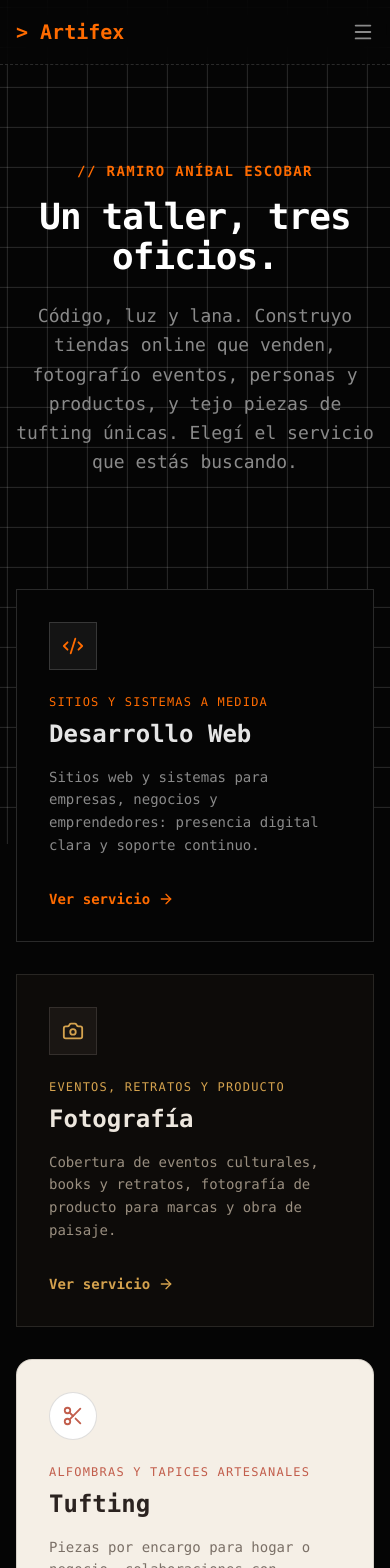
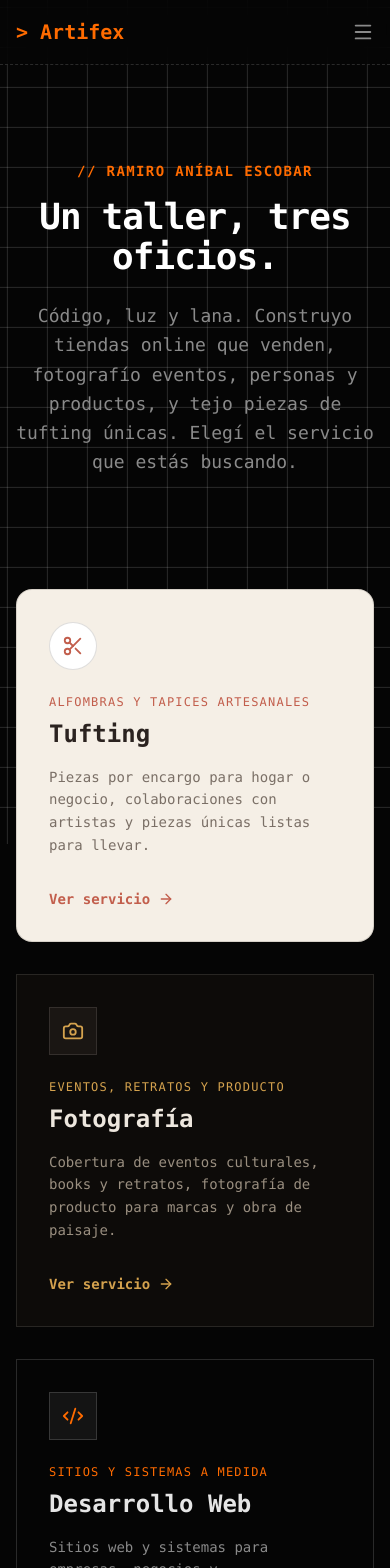
Before and after one commit to artifex94/artifex94.github.io, a React (Vite) app: page / in a window 390 px wide. Shown: the top 1568 px of the page. Built offline with nearby package versions, Linux system fonts and the light colour scheme.

Commit message:
fix(home): prioriza tufting y fotografía en el hub móvil

```diff
--- a/src/components/ServiceCard.tsx
+++ b/src/components/ServiceCard.tsx
@@ -8,11 +8,13 @@ import type { ServiceSummary } from '../data/services';
 interface ServiceCardProps {
   service: ServiceSummary;
   delay?: number;
+  /** Utilities applied to the grid item itself (e.g. responsive ordering). */
+  className?: string;
 }
 
 // Card del hub: gracias al data-theme, cada servicio se previsualiza
 // con su propia paleta dentro de la home blueprint.
-export const ServiceCard: React.FC<ServiceCardProps> = ({ service, delay = 0 }) => {
+export const ServiceCard: React.FC<ServiceCardProps> = ({ service, delay = 0, className }) => {
   const Icon = service.icon;
 
   return (
@@ -22,7 +24,7 @@ export const ServiceCard: React.FC<ServiceCardProps> = ({ service, delay = 0 })
       viewport={{ once: true, margin: '-30px' }}
       transition={{ duration: 0.6, ease: 'easeOut', delay }}
       data-theme={service.theme}
-      className="h-full"
+      className={cn('h-full', className)}
     >
       <Link
         to={service.href}
--- a/src/pages/Home.tsx
+++ b/src/pages/Home.tsx
@@ -5,9 +5,18 @@ import { ArrowRight } from 'lucide-react';
 import { ServiceCard } from '../components/ServiceCard';
 import { ContactCTA } from '../components/ContactCTA';
 import { Typewriter } from '../components/Typewriter';
-import { services } from '../data/services';
+import { services, type ServiceSummary } from '../data/services';
 import { data } from '../data/data';
 import { usePageMeta } from '../hooks/usePageMeta';
+
+// On mobile the hub leads with the craft services; from md up the grid keeps
+// the source order (desarrollo, fotografía, tufting). Literal classes only —
+// Tailwind cannot generate `order-${n}` at build time.
+const MOBILE_ORDER: Partial<Record<ServiceSummary['id'], string>> = {
+  tufting: 'order-1',
+  fotografia: 'order-2',
+  desarrollo: 'order-3',
+};
 
 export const Home: React.FC = () => {
   usePageMeta({
@@ -42,7 +51,12 @@ export const Home: React.FC = () => {
         {/* Cards de servicios: cada una con la paleta de su rubro */}
         <section className="grid grid-cols-1 md:grid-cols-3 gap-8">
           {services.map((service, index) => (
-            <ServiceCard key={service.id} service={service} delay={0.1 + index * 0.15} />
+            <ServiceCard
+              key={service.id}
+              service={service}
+              delay={0.1 + index * 0.15}
+              className={`${MOBILE_ORDER[service.id] ?? ''} md:order-none`}
+            />
           ))}
         </section>
 
```
